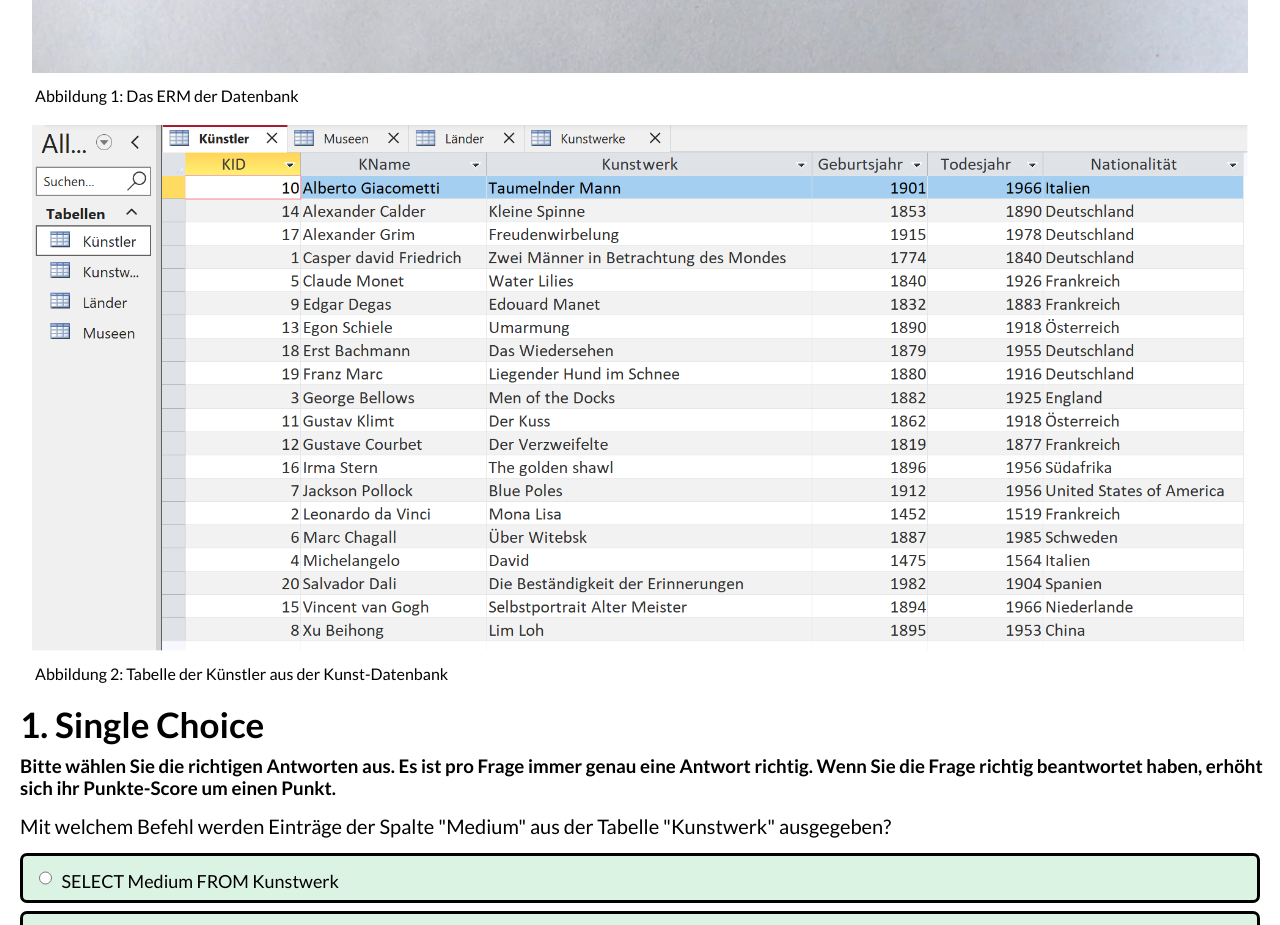
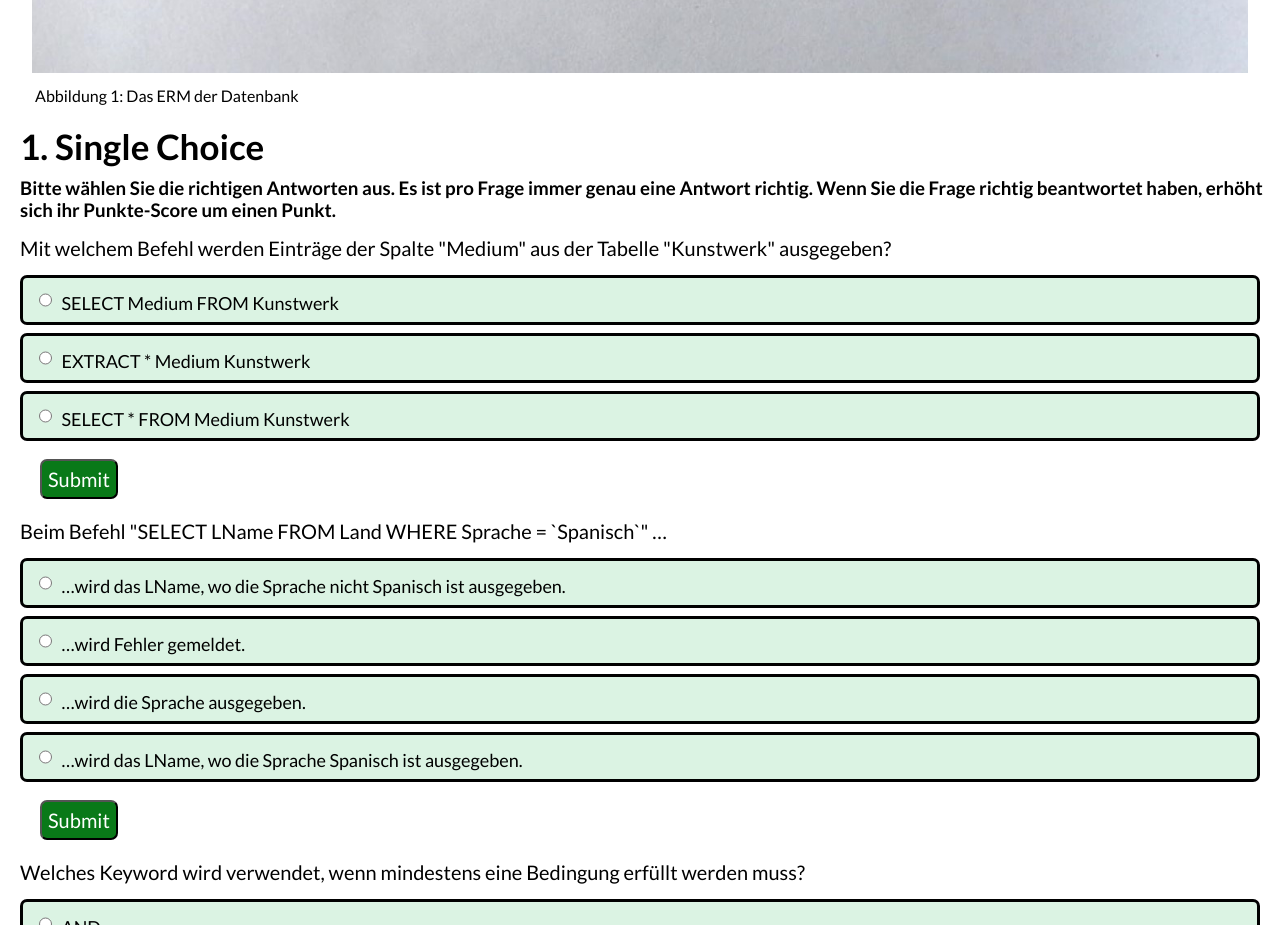
Before and after one commit to Lena3110/SQL-Quiz, a plain HTML site: page fragen.html in a window 1280 px wide. Shown: the part 1000-1925 px from the top of the page. Drawn offline with Linux system fonts and the light colour scheme.

Commit message:
Add files via upload

```diff
--- a/fragen.html
+++ b/fragen.html
@@ -32,15 +32,6 @@
         </div>
         <figcaption>Abbildung 1: Das ERM der Datenbank</figcaption>
    </figure>
-    <figure>   <!--Bild künstlertabelle.png wird eingebunden, soll die Breite der Seite komplett ausfüllen, figcaption: Bildunterschrift-->
-        <div class="figures">
-            <img src="künstlertabelle.png" width="95%">
-        </div>
-         <figcaption>Abbildung 2: Tabelle der Künstler aus der Kunst-Datenbank</figcaption>
-    </figure>
-
-
-
 
 
         <h2>1. Single Choice</h2>
```
